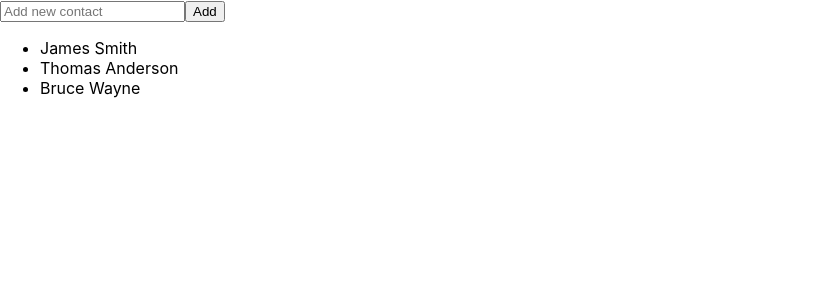
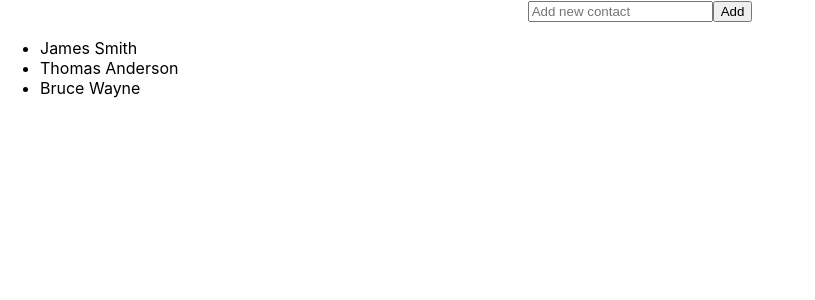
Before and after one commit to realonlytomd/react-solo-learn, a React (Create React App) app: page / in a window 1280 px wide. Shown: the top 300 px of the page, without its empty margins (0-815 px from the left). Built offline with nearby package versions, Linux system fonts and the light colour scheme.

Commit message:
added class to an element

```diff
--- a/src/index.css
+++ b/src/index.css
@@ -11,3 +11,7 @@ code {
   font-family: source-code-pro, Menlo, Monaco, Consolas, 'Courier New',
     monospace;
 }
+
+.centerright {
+  text-align: center;
+}
--- a/src/index.js
+++ b/src/index.js
@@ -69,8 +69,9 @@ function AddPersonForm(props) {
     e.preventDefault();
   }
   return (
-    <form onSubmit={handleSubmit}>
-      <input type="text"
+    <form className="centerright" onSubmit={handleSubmit}>
+      <input
+        type="text"
         placeholder="Add new contact"
         onChange={handleChange}
         value={person} />
```
